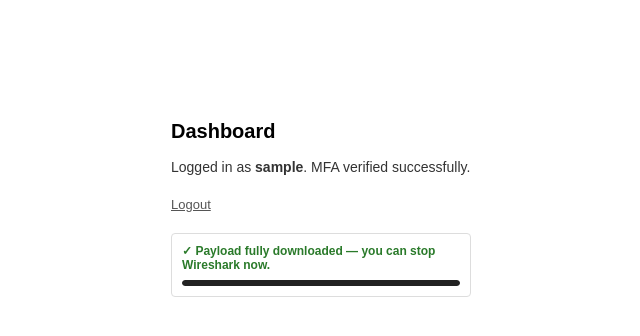
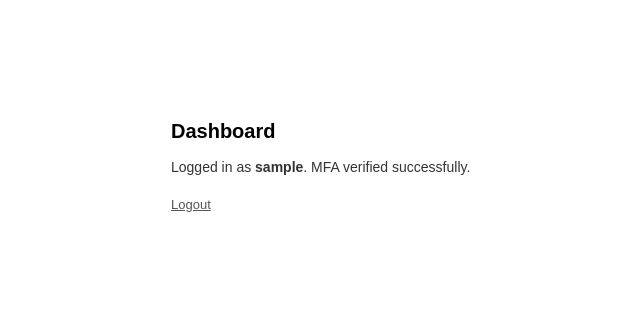
Before and after one commit to turalvelizade/mfa-flask-thesis, a Flask app: page /dashboard in a window 1280 px wide. Shown: the top 336 px of the page, without its empty margins (319-959 px from the left). Run offline with Flask 3, Linux system fonts and the light colour scheme; the visitor is signed in with stand-in values (Sample User, id 1); data that the repository does not hold is empty; some libraries are stand-ins or nearby versions.

Commit message:
Add files via upload

```diff
--- a/templates/dashboard.html
+++ b/templates/dashboard.html
@@ -35,37 +35,6 @@
       font-size: 13px;
       color: #555;
     }
-
-    .payload-box {
-      margin-top: 20px;
-      padding: 10px;
-      border: 1px solid #ddd;
-      border-radius: 4px;
-      font-size: 12px;
-      color: #555;
-    }
-
-    .progress-bar-wrap {
-      width: 100%;
-      height: 6px;
-      background: #eee;
-      border-radius: 3px;
-      margin-top: 8px;
-      overflow: hidden;
-    }
-
-    .progress-bar-fill {
-      height: 100%;
-      width: 0%;
-      background: #222;
-      border-radius: 3px;
-      transition: width 0.3s ease;
-    }
-
-    .payload-done {
-      color: #2a7a2a;
-      font-weight: bold;
-    }
   </style>
 </head>
 
@@ -74,66 +43,26 @@
     <h2>Dashboard</h2>
     <p>Logged in as <strong>{{ username }}</strong>. MFA verified successfully.</p>
     <a href="/logout">Logout</a>
-
-    <!-- Payload download status — visible while Wireshark is running -->
-    <div class="payload-box" id="payload-box">
-      <span id="payload-status">Downloading page payload... <span id="payload-pct">0%</span></span>
-      <div class="progress-bar-wrap">
-        <div class="progress-bar-fill" id="payload-bar"></div>
-      </div>
-    </div>
   </div>
 
   <script>
-    // Notify backend that dashboard loaded (for full workflow timing log)
-    fetch("/dashboard-loaded", { method: "POST", keepalive: true });
+    window.addEventListener("load", function () {
+      fetch("/dashboard-loaded", {
+        method: "POST",
+        keepalive: true
+      });
 
-    // Fetch the controlled payload and show live progress
-    // When it reaches 100% you can stop Wireshark
-    (function () {
-      var expectedBytes = 0;
-
-      // First get the expected size from the payload endpoint headers
+      // Silently download the controlled payload in the background.
+      // Stay on this page until Wireshark traffic stops, then stop capture.
       fetch("/payload", { cache: "no-store" })
-        .then(function (response) {
-          var contentLength = response.headers.get("Content-Length");
-          expectedBytes = contentLength ? parseInt(contentLength) : 0;
-
-          var reader = response.body.getReader();
-          var received = 0;
-          var bar = document.getElementById("payload-bar");
-          var pct = document.getElementById("payload-pct");
-          var status = document.getElementById("payload-status");
-
-          function read() {
-            return reader.read().then(function (result) {
-              if (result.done) {
-                // Payload fully downloaded — safe to stop Wireshark now
-                bar.style.width = "100%";
-                pct.textContent = "100%";
-                status.innerHTML = '<span class="payload-done">✓ Payload fully downloaded — you can stop Wireshark now.</span>';
-                console.log("[PAYLOAD] fully received: " + received + " bytes");
-                return;
-              }
-              received += result.value.length;
-              if (expectedBytes > 0) {
-                var percent = Math.min(100, Math.round((received / expectedBytes) * 100));
-                bar.style.width = percent + "%";
-                pct.textContent = percent + "%";
-              } else {
-                pct.textContent = Math.round(received / 1024) + " KB received";
-              }
-              return read();
-            });
-          }
-
-          return read();
+        .then(function (r) { return r.arrayBuffer(); })
+        .then(function (buf) {
+          console.log("[PAYLOAD] done: " + buf.byteLength + " bytes");
         })
         .catch(function (err) {
-          document.getElementById("payload-status").textContent = "Payload fetch failed: " + err;
           console.warn("[PAYLOAD] error:", err);
         });
-    })();
+    });
   </script>
 </body>
 
```
